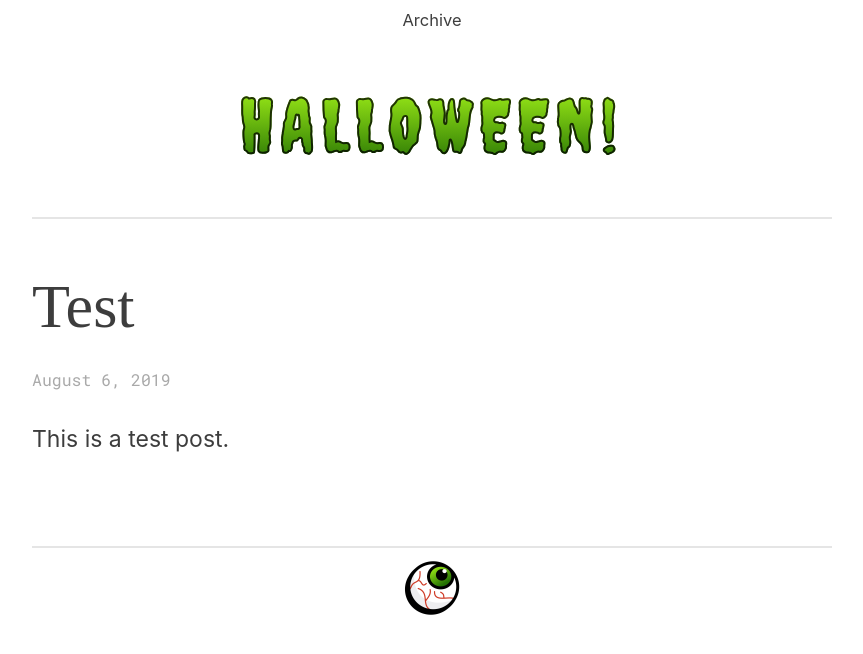
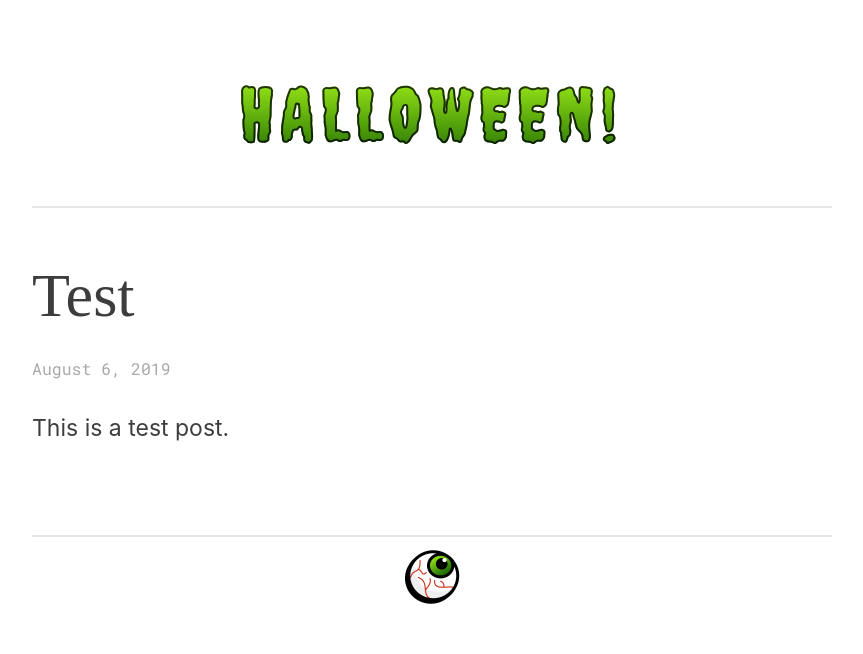
Before and after one commit to lmw13/lmw13, a Jekyll site: the page built from index.html, in a window 1280 px wide. Shown: the top 654 px of the page, without its empty margins (208-1071 px from the left). Built offline with Jekyll 4.4.1, drawn with Linux system fonts in a browser that asks for light colours; some web fonts are replaced; the list of posts is cut into pages by our own code.

Commit message:
Update default.html

```diff
--- a/_layouts/default.html
+++ b/_layouts/default.html
@@ -10,7 +10,6 @@
 </head>
 <body>
    <header>
-      <nav><a href="{{ site.baseurl | prepend: site.url }}/archive">Archive</a></nav>
       <h1 class="header"><a href="{{ site.baseurl | prepend: site.url }}/">{{ site.title }}</a></h1>
       <hr>
    </header>
```
